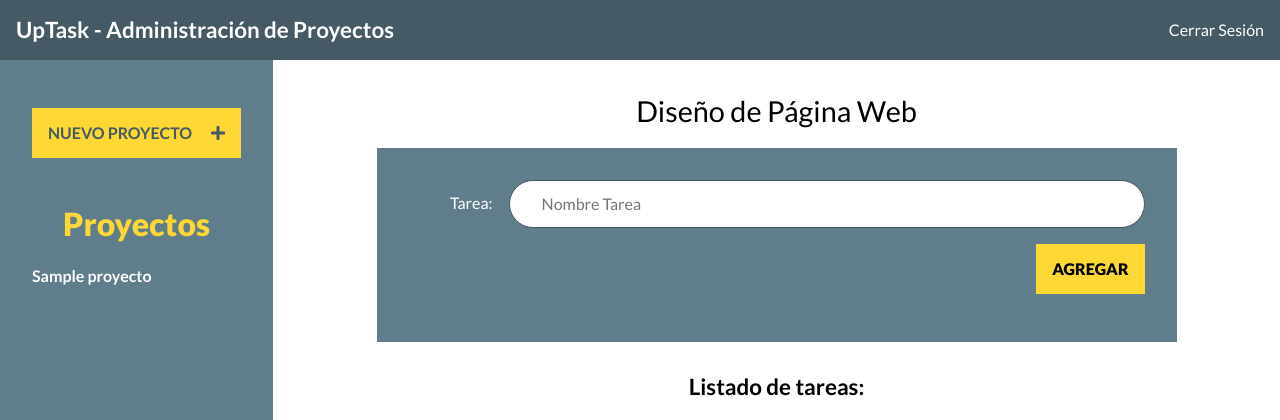
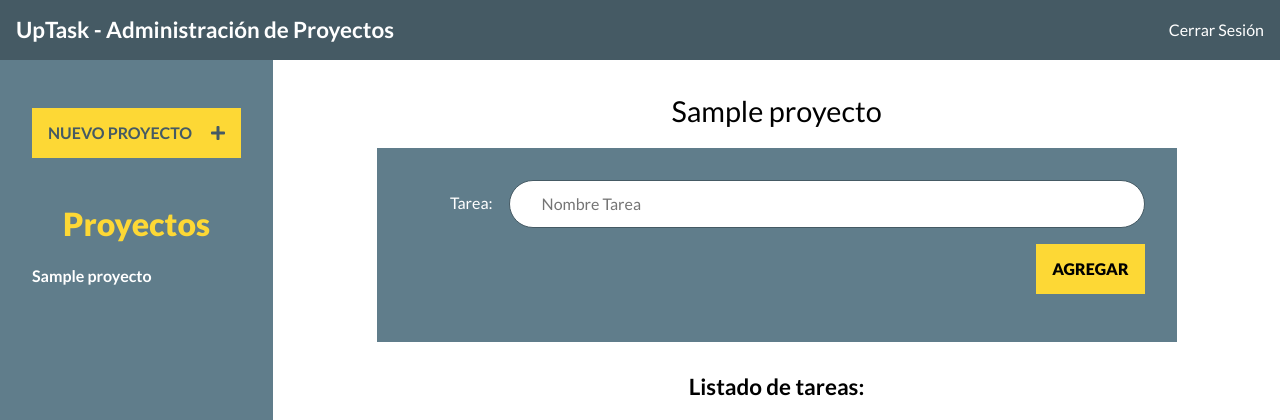
Before and after one commit to KevinVanHalen/KevinVanHalen-UpTask---Administracion-de-Proyectos, a PHP site: page /index.php?id_proyecto=1 in a window 1280 px wide. Shown: the top 420 px of the page. Run offline with PHP 8.4, Linux system fonts and the light colour scheme; the visitor is signed in with stand-in values (Sample User, id 1); tables that the repository leaves empty or names only in its code hold one stand-in row (values such as "Sample post"); data that the repository does not hold is empty.

Commit message:
Muestra el nombre del proyecto actual como titulo

```diff
--- a/inc/funciones/funciones.php
+++ b/inc/funciones/funciones.php
@@ -19,3 +19,14 @@
             return false;
         }
     }
+
+    // Obtener el nombre del Proyecto
+    function obtenerNombreProyecto($id = null) {
+        include 'conexion.php';
+        try {
+            return $conn->query("SELECT nombre FROM proyectos WHERE id = {$id}");
+        } catch (Exception $e) {
+            echo "Error! : " . $e->getMessage();
+            return false;
+        }
+    }
--- a/index.php
+++ b/index.php
@@ -3,6 +3,13 @@
     include 'inc/funciones/funciones.php';
     include 'inc/templates/header.php';
     include 'inc/templates/barra.php';
+
+    // Obtener el ID de la URL
+    if(isset($_GET['id_proyecto'])){
+        $id_proyecto = $_GET['id_proyecto'];
+    }else{
+        $id_proyecto = null;
+    }
 ?>
 
 <div class="contenedor">
@@ -12,8 +19,13 @@
     ?>
 
     <main class="contenido-principal">
+        <?php
+            $proyecto = obtenerNombreProyecto($id_proyecto);
+            if($proyecto): ?>
                 <h1>
-            <span>Diseño de Página Web</span>
+                    <?php foreach($proyecto as $nombre): ?>
+                        <span><?php echo $nombre['nombre']; ?></span>
+                    <?php endforeach; ?>
                 </h1>
 
                 <form action="#" class="agregar-tarea">
@@ -22,12 +34,16 @@
                         <input type="text" placeholder="Nombre Tarea" class="nombre-tarea">
                     </div>
                     <div class="campo enviar">
-                <input type="hidden" id="id_proyecto" value="id_proyecto">
+                        <input type="hidden" id="<?php echo $id_proyecto; ?>">
                         <input type="submit" class="boton nueva-tarea" value="Agregar">
                     </div>
                 </form>
-
-
+        <?php
+            else:
+                // Si no hay proyectos seleccionados
+                echo "<p>Selecciona un Proyecto a la izquierda</p>";
+            endif;
+        ?>
 
         <h2>Listado de tareas:</h2>
 
```
Lines whose indentation alone changed are shown as unchanged.
